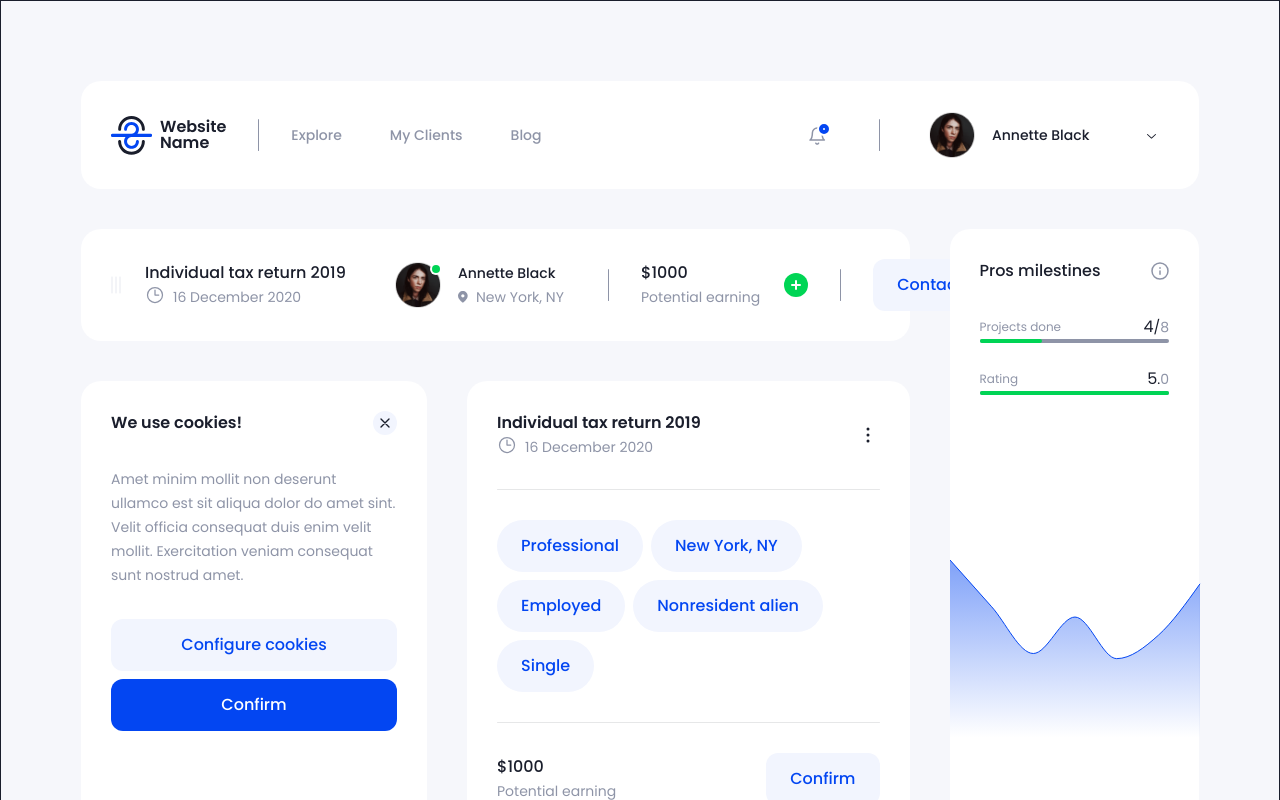
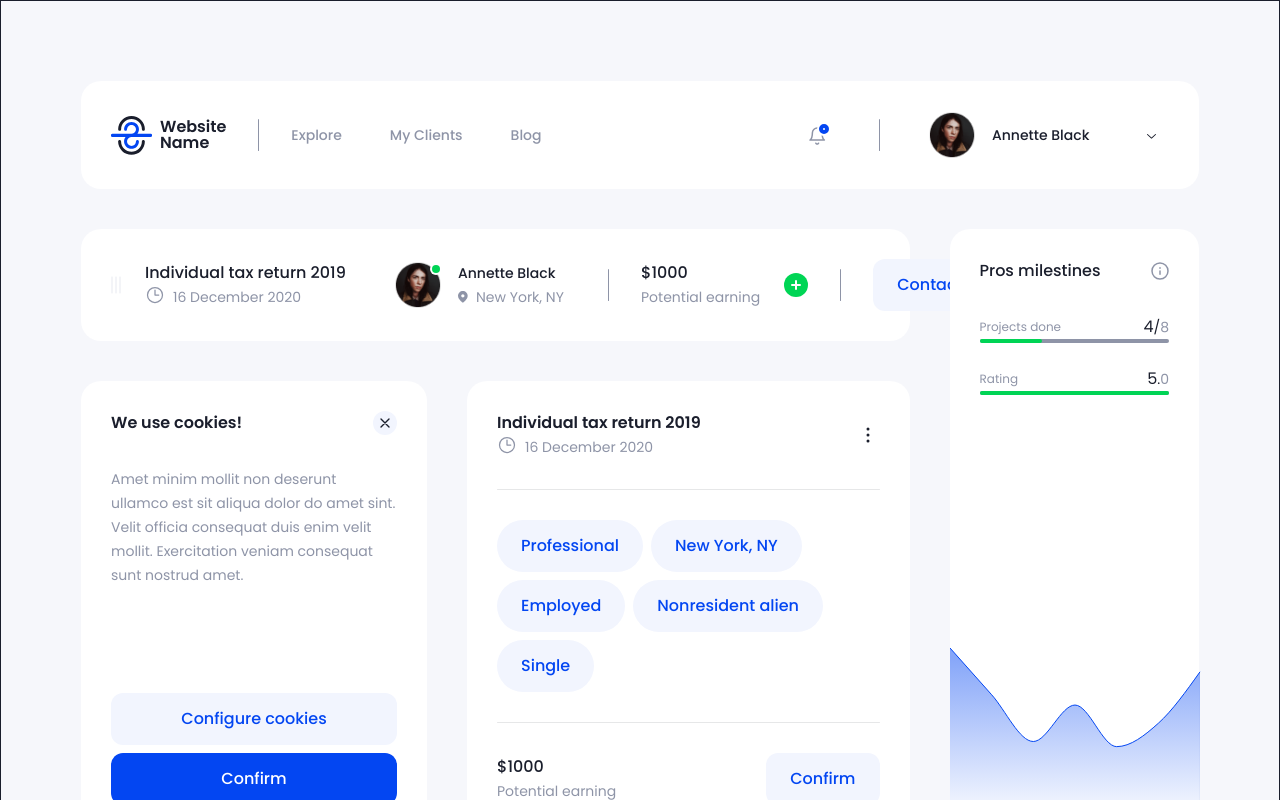
Before and after one commit to masudrahman-dev/grid-on, a React (Vite) app: page / in a window 1280 px wide. Shown: the top 800 px of the page. Built offline with nearby package versions, Linux system fonts and the light colour scheme.

Commit message:
some design issue fixed

```diff
--- a/src/App.tsx
+++ b/src/App.tsx
@@ -24,6 +24,7 @@ import Profile from "./components/molecules/profile/Profile";
 import LocationIcon from "./components/icons/location-icon/LocationIcon";
 import StarIcon from "./components/icons/star-icon/StarIcon";
 import Review from "./components/organisms/reviw/Review";
+import PlusOutlineIcon from "./components/icons/plus-outline-icon/PlusOutlineIcon";
 
 const App = () => {
   return (
@@ -65,20 +66,7 @@ const App = () => {
                 <span className=" text-paragraph font-medium">
                   Upload manualy
                 </span>
-                <svg
-                  xmlns="http://www.w3.org/2000/svg"
-                  fill="none"
-                  viewBox="0 0 24 24"
-                  stroke-width="1.5"
-                  stroke="currentColor"
-                  className="h-5 w-5 fill-white stroke-2 pl-1"
-                >
-                  <path
-                    stroke-linecap="round"
-                    stroke-linejoin="round"
-                    d="M12 4.5v15m7.5-7.5h-15"
-                  />
-                </svg>
+                <PlusOutlineIcon />
               </Button>
             </div>
           </div>
--- /dev/null
+++ b/src/components/icons/plus-outline-icon/PlusOutlineIcon.tsx
@@ -0,0 +1,22 @@
+import React from "react";
+
+const PlusOutlineIcon = () => {
+  return (
+    <svg
+      xmlns="http://www.w3.org/2000/svg"
+      fill="none"
+      viewBox="0 0 24 24"
+      stroke-width="1.5"
+      stroke="currentColor"
+      className="h-5 w-5 fill-white stroke-2 pl-1"
+    >
+      <path
+        stroke-linecap="round"
+        stroke-linejoin="round"
+        d="M12 4.5v15m7.5-7.5h-15"
+      />
+    </svg>
+  );
+};
+
+export default PlusOutlineIcon;
--- a/src/components/organisms/cookies-card/CookiesCard.tsx
+++ b/src/components/organisms/cookies-card/CookiesCard.tsx
@@ -4,7 +4,7 @@ import Button from "../../atoms/button/Button";
 
 const CookiesCard = () => {
   return (
-    <>
+    <div className="  flex h-full flex-col ">
       <div className="space-y-8">
         <div className="flex items-center justify-between">
           <p className="text-title font-semibold">We use cookies!</p>
@@ -17,14 +17,16 @@ const CookiesCard = () => {
           sint. Velit officia consequat duis enim velit mollit. Exercitation
           veniam consequat sunt nostrud amet.
         </p>
-        <div className="space-y-2">
+      </div>
+      <div className="relative flex-1">
+        <div className="absolute bottom-0 left-0 right-0  space-y-2  ">
           <Button className="w-full ">Configure cookies</Button>
           <Button className="w-full bg-primary text-white hover:bg-blue-light hover:text-primary">
             Confirm
           </Button>
         </div>
       </div>
-    </>
+    </div>
   );
 };
 
--- a/src/components/organisms/pros-milestone/ProsMilestone.tsx
+++ b/src/components/organisms/pros-milestone/ProsMilestone.tsx
@@ -8,7 +8,7 @@ const ProsMilestone = () => {
   const { ref, divWidth } = useMeasure();
   console.log("divWidth :>> ", divWidth);
   return (
-    <div ref={ref} className="w-full">
+    <div ref={ref} className="flex h-full w-full flex-col">
       <div className="space-y-8 p-base ">
         <div className="flex items-center justify-between">
           <h1 className="text-title">Pros milestines</h1>
@@ -17,8 +17,10 @@ const ProsMilestone = () => {
 
         <ProjectsDone />
       </div>
-      <div className="pt-[135px]">
-        <ProsMilestoneChart width={divWidth} />
+      <div className="flex-1 relative">
+        <div className="pt-[135px] absolute left-0 right-0 bottom-0">
+          <ProsMilestoneChart width={divWidth} />
+        </div>
       </div>
     </div>
   );
```
